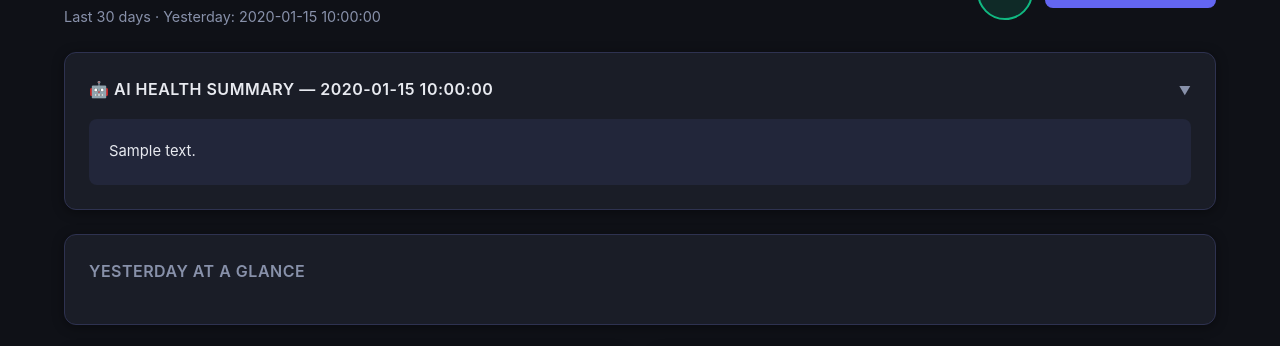
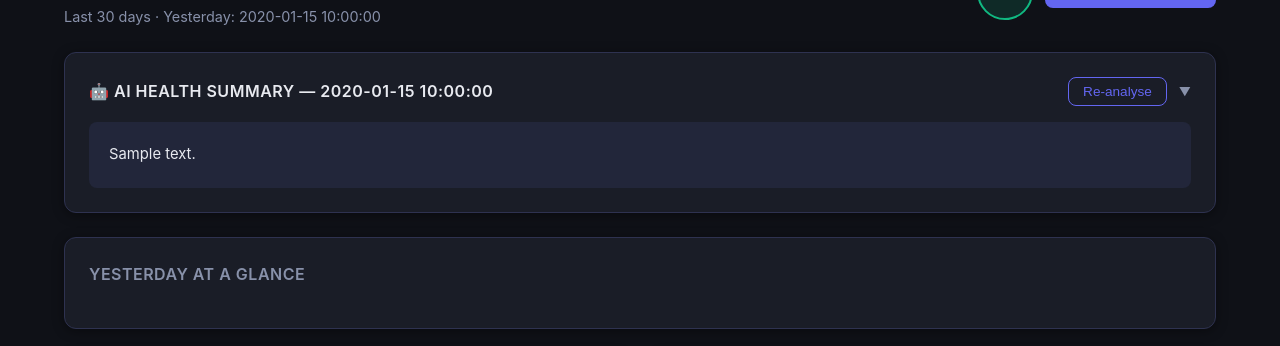
Before and after one commit to jainpuneet23/healthagent, a FastAPI app: template templates/dashboard.html in a window 1280 px wide. Shown: the part 133-479 px from the top of the page. Run offline with FastAPI, Linux system fonts and the light colour scheme; the template is opened without the code that fills it: most values are stand-ins (such as "Sample title", 1, 10 or a date in 2020).

Commit message:
Add Analyse Now button to dashboard
Replaces scheduled cron with an on-demand button that calls
POST /analyse/{user_token} and reloads the page when done.

Co-Authored-By: Claude Sonnet 4.6 <noreply@anthropic.com>

```diff
--- a/main.py
+++ b/main.py
@@ -377,6 +377,15 @@ def list_users(secret: str, db: Session = Depends(get_db)):
     ]
 
 
+@app.post("/analyse/{user_token}")
+async def analyse_user_endpoint(user_token: str, db: Session = Depends(get_db)):
+    """Trigger AI analysis for a single user via their token. Called from the dashboard button."""
+    user = get_user_by_token(user_token, db)
+    from health_agent import analyze_user
+    result = analyze_user(user.id, db)
+    return {"status": "ok", "user": user.name, "result": result}
+
+
 @app.post("/admin/run-analysis")
 async def run_analysis(request: Request, db: Session = Depends(get_db)):
     """Manually trigger the AI health agent for all users. Protected by ADMIN_SECRET."""
--- a/static/style.css
+++ b/static/style.css
@@ -124,6 +124,19 @@ body {
   transition: opacity 0.15s;
 }
 .btn-copy:hover { opacity: 0.85; }
+.btn-analyse {
+  background: transparent;
+  color: var(--accent);
+  border: 1px solid var(--accent);
+  padding: 6px 14px;
+  border-radius: 8px;
+  font-size: 0.85rem;
+  cursor: pointer;
+  transition: background 0.15s, color 0.15s;
+}
+.btn-analyse:hover:not(:disabled) { background: var(--accent); color: #fff; }
+.btn-analyse:disabled { opacity: 0.5; cursor: default; }
+.empty-card { display: flex; flex-direction: column; align-items: center; gap: 14px; }
 
 /* ── AI Summary card ── */
 .ai-card .card-header {
--- a/templates/dashboard.html
+++ b/templates/dashboard.html
@@ -23,7 +23,10 @@
   <section class="card ai-card">
     <div class="card-header" onclick="toggleSummary()">
       <h2>🤖 AI Health Summary — {{ summary.date }}</h2>
-      <span id="summary-toggle" class="toggle-icon">▼</span>
+      <div style="display:flex;align-items:center;gap:12px;">
+        <button class="btn-analyse" id="analyse-btn" onclick="event.stopPropagation();runAnalysis()">Re-analyse</button>
+        <span id="summary-toggle" class="toggle-icon">▼</span>
+      </div>
     </div>
     <div id="summary-body" class="summary-body">
       <div class="summary-text">{{ summary.summary | replace('\n', '<br>') | safe }}</div>
@@ -31,7 +34,8 @@
   </section>
   {% else %}
   <section class="card ai-card empty-card">
-    <p>No AI summary yet. Data will be analysed automatically at 8:00 AM daily.</p>
+    <p>No AI summary yet.</p>
+    <button class="btn-analyse" id="analyse-btn" onclick="runAnalysis()">Analyse Now</button>
   </section>
   {% endif %}
 
@@ -228,6 +232,26 @@ const chartDefaults = {
   });
 })();
 
+// ── Analyse ──
+async function runAnalysis() {
+  const btn = document.getElementById('analyse-btn');
+  btn.textContent = 'Analysing…';
+  btn.disabled = true;
+  try {
+    const res = await fetch('/analyse/{{ user_token }}', { method: 'POST' });
+    if (res.ok) {
+      btn.textContent = 'Done!';
+      setTimeout(() => window.location.reload(), 800);
+    } else {
+      btn.textContent = 'Failed — try again';
+      btn.disabled = false;
+    }
+  } catch {
+    btn.textContent = 'Error — try again';
+    btn.disabled = false;
+  }
+}
+
 // ── Share link ──
 function copyLink() {
   navigator.clipboard.writeText(window.location.href).then(() => {
```
